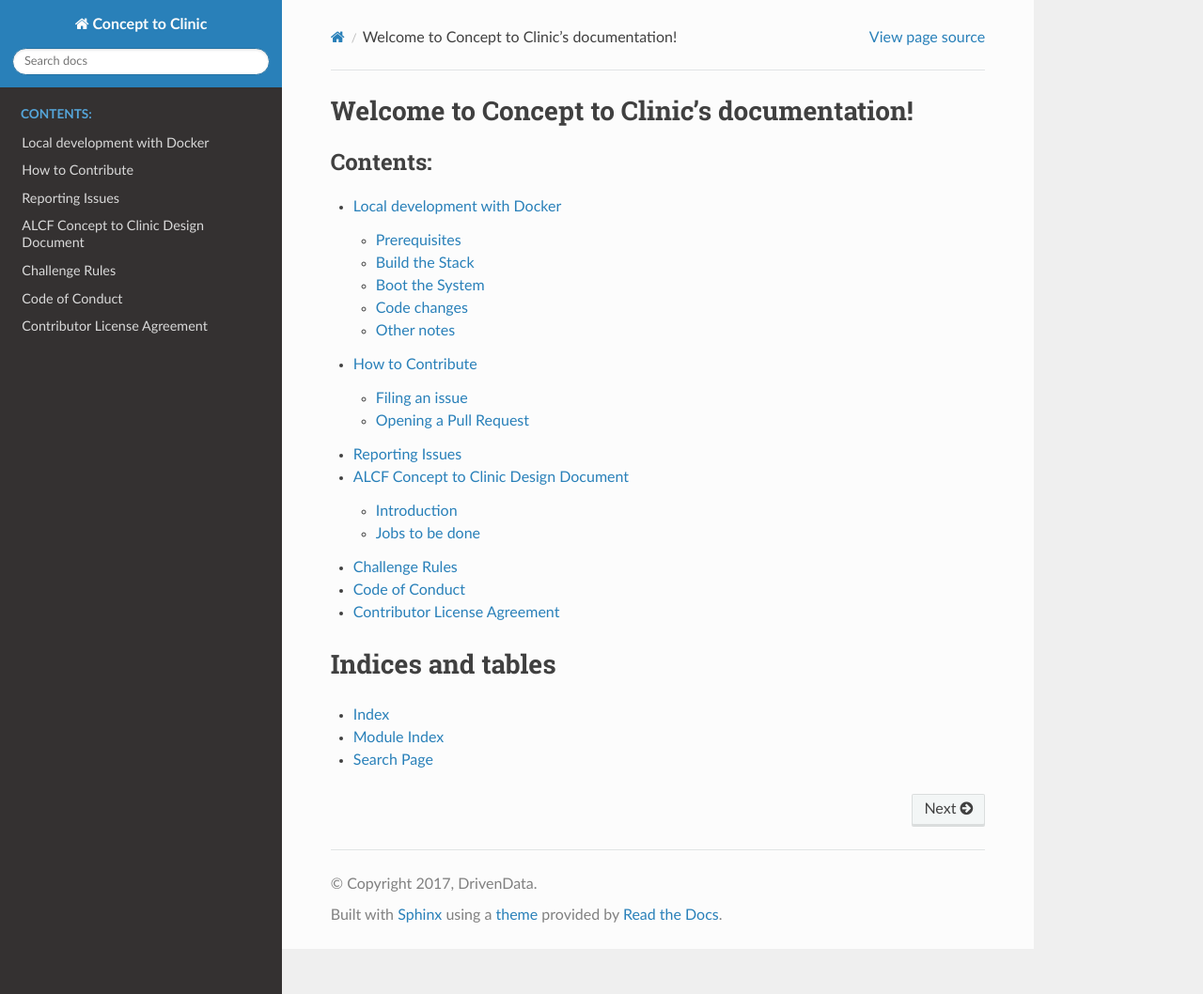
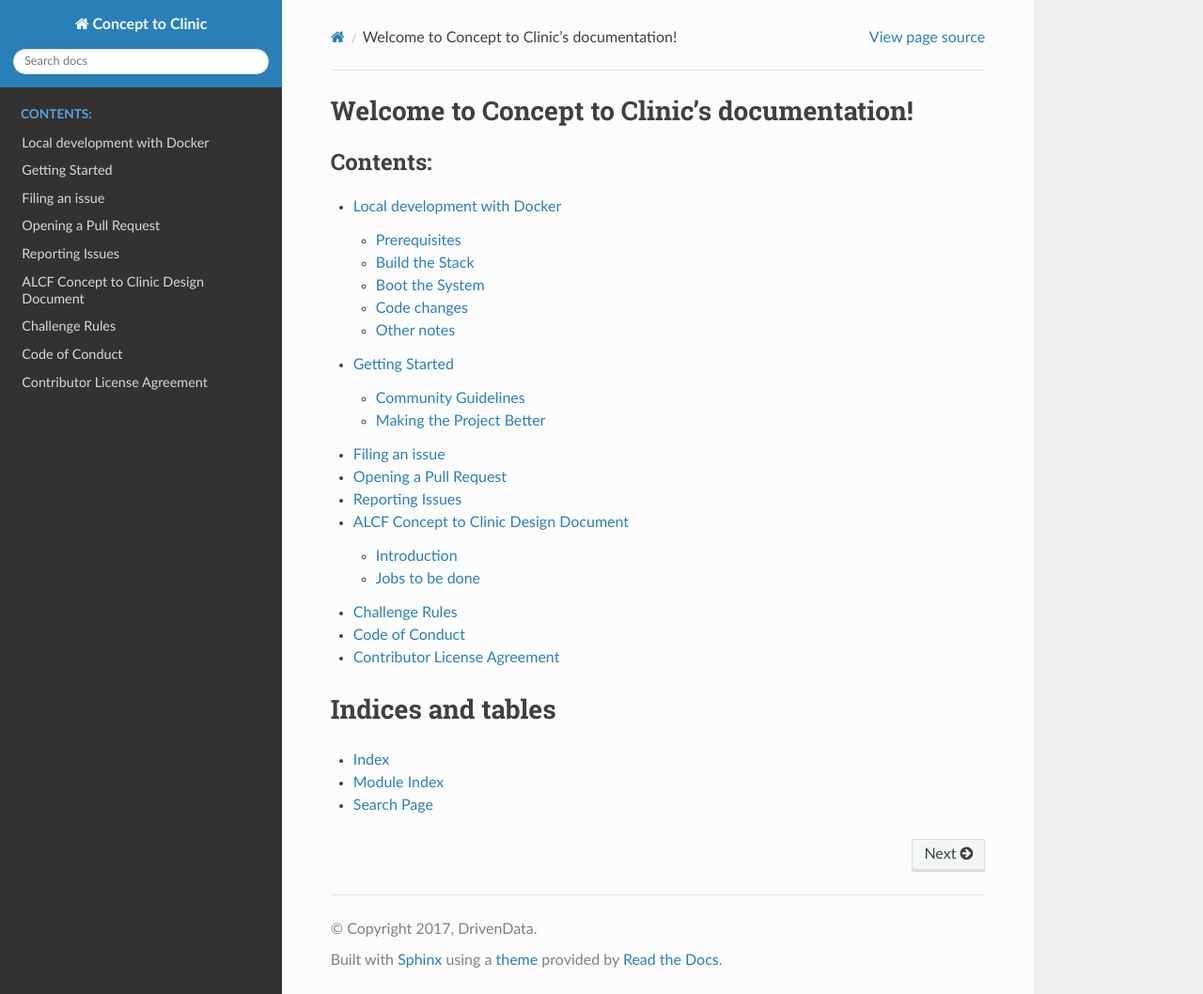
Before and after one commit to drivendataorg/concept-to-clinic, a Sphinx documentation site: the page built from docs/index.rst, in a window 1280 px wide and 1058 px high. Shown: the whole window at 94% size. Built offline with Sphinx 7.4.7 and the Read the Docs theme 2.0.0, drawn with Linux system fonts in a browser that asks for light colours; some of the changed lines change nothing that is shown.

Commit message:
Update contributing doc

```diff
--- a/docs/contribute.md
+++ b/docs/contribute.md
@@ -1,10 +1,58 @@
-# How to Contribute
+# Getting Started
 
-This is the technical side of contributing.
+Contributing is as easy as [submitting a PR to the GitHub repository](https://github.com/concept-to-clinic/concept-to-clinic)! If you're already a GitHub pro, you can get started just with the repo in the way you would with any open source project. If you're not sure how to get started:
 
-For an introduction to project norms and how project admins think about contributions, please see the corresponding [page]() on the official site.
+ - [Sign up](/login) for the challenge
+ - Find an [open issue you're interested in working on](/issues)
+ - Get your local environment running with [the developer documentation](/documentation)
+ - Submit your pull request to the [GitHub repo](https://github.com/concept-to-clinic/concept-to-clinic)
 
-## Filing an issue
+If you need any help, [jump into the forums](https://community.drivendata.org/c/concept-to-clinic) and ask away!
+
+## Community Guidelines
+
+This project is about building a community that is working together towards a shared goal. We've got a [code of conduct](/code-of-conduct) that we expect participants to respect, but it really boils down to:
+
+ - **Keep the goal in mind.** We're focused on the audacious goal of providing advanced algorithms for clinicians. Points and prizes are great, but they're just a tool for keeping the project fun and interesting.
+ - **Leave your ego at the door.** We're all aiming to achieve something bigger by working together.
+ - **Practice empathy.** Not everyone has the same skills or background, assume participants have the best intentions.
+ - **Encourage other participants.** The more people who can contribute the better for everyone. Help each other and recognize good work when you see it.
+ - **Respect the process.** This project involves tricky technical tradeoffs. Sometimes the administrators may make a decision that you don't agree with. Contributors should assume good faith in all discussions and be willing to move on once the project moves past a certain decision.
+
+And here are some concrete things that you can do:
+ - Answer questions on the [forum](https://community.drivendata.org/c/concept-to-clinic)
+ - Keep [the developer documentation](/documentation) up to date as you change code
+ - See a good PR, add a +:heart: emoji! Challenge administrators will take notice.
+ - Let others know when you're working on an issue—invite them to join your fork and solve it together!
+
+## Making the Project Better
+
+As with any open source project, the specification of how we reach our goals, the features that we implement, and how the software works will continue to evolve. We welcome your input in refining this vision.
+
+We didn't think of everything beforehand, so contribute your ideas to the cause. We won't be able to implement every one, but filing good issues that become marked `official` after review will earn you points like a code contribution.
+
+ - [Search the issues](https://github.com/concept-to-clinic/concept-to-clinic/issues) to make sure it doesn't already exist
+ - Use the [issue template](#) to ensure all the relevant details are included
+ - Wait for review and acceptance by the project maintainers
 
 
-## Opening a Pull Request
+# Filing an issue
+
+Creating issues is encouraged! When you create a new issue, you'll see a pre-populated template — please fill this out as carefully and thoroughly as possible. Vague or insufficient issues will be closed quickly to help keep the project on track.
+
+![A picture of the issue template](_static/issue_reporting_template.png)
+
+Upon review, project admins may tweak the issue or ask for more clarification, or may attach the `official` label to demonstrate both agreement and that supplying a PR that closes the issue will result in an award of points.
+
+# Opening a Pull Request
+
+It's beyond the scope of this document to explain pull requests in detail, but Github has some great [resources](https://help.github.com/articles/creating-a-pull-request/) to help people new to git and Github.
+
+Once you're familiar with the concept, the steps are pretty simple:
+
+- Fork the `concept-to-clinic/concept-to-clinic` project
+- Clone your own fork to your local development computer
+- Check out a branch in your local repo, named something descriptive like `issue-8-sphinx-autodoc`
+- Make your changes
+- If necessary, rebase the changes onto the project's `master` branch
+- Open the PR, and fill out the prepopulated PR template to the best of your ability
```
Also changed, not shown: docs/_static/issue_reporting_template.png (added).
